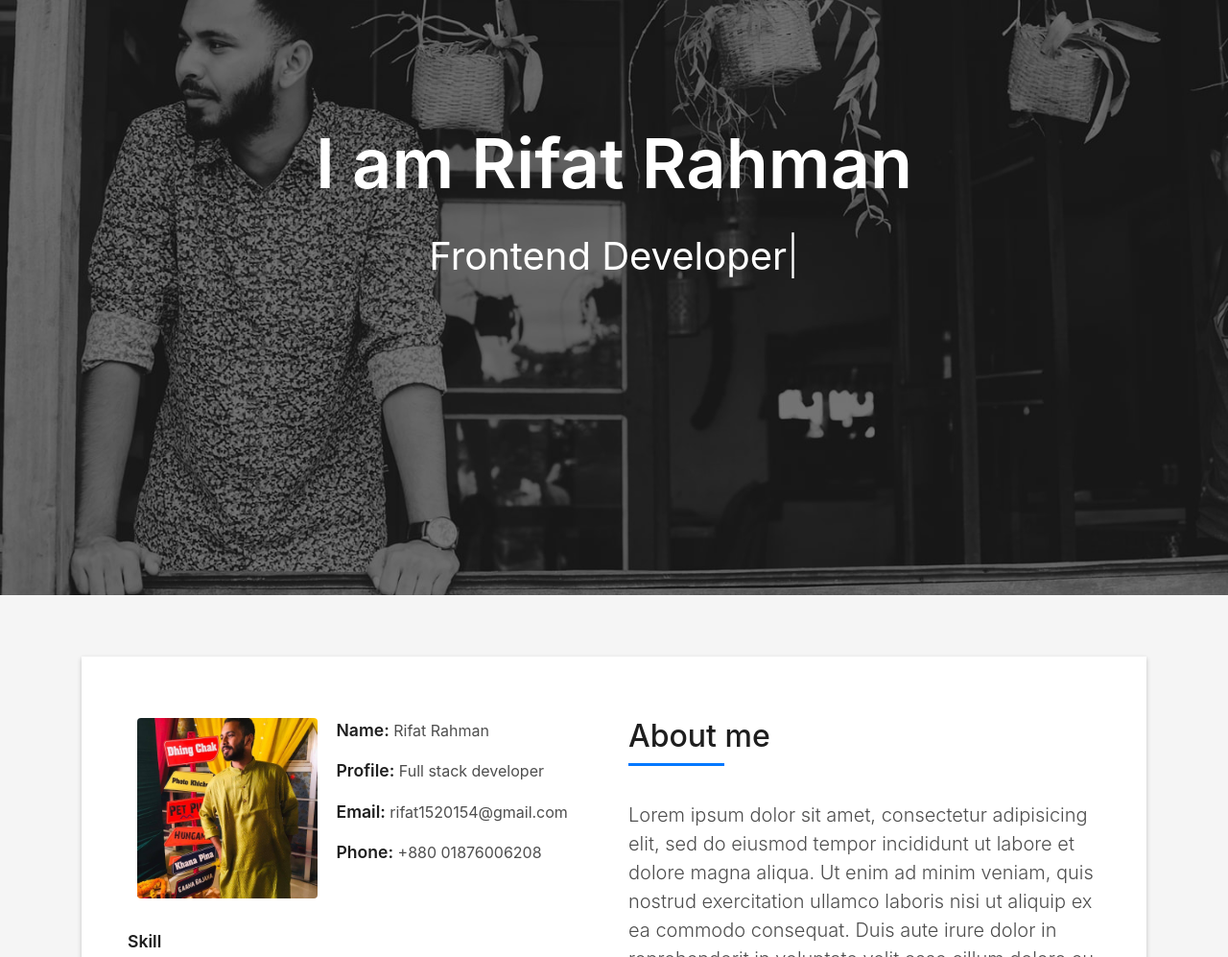
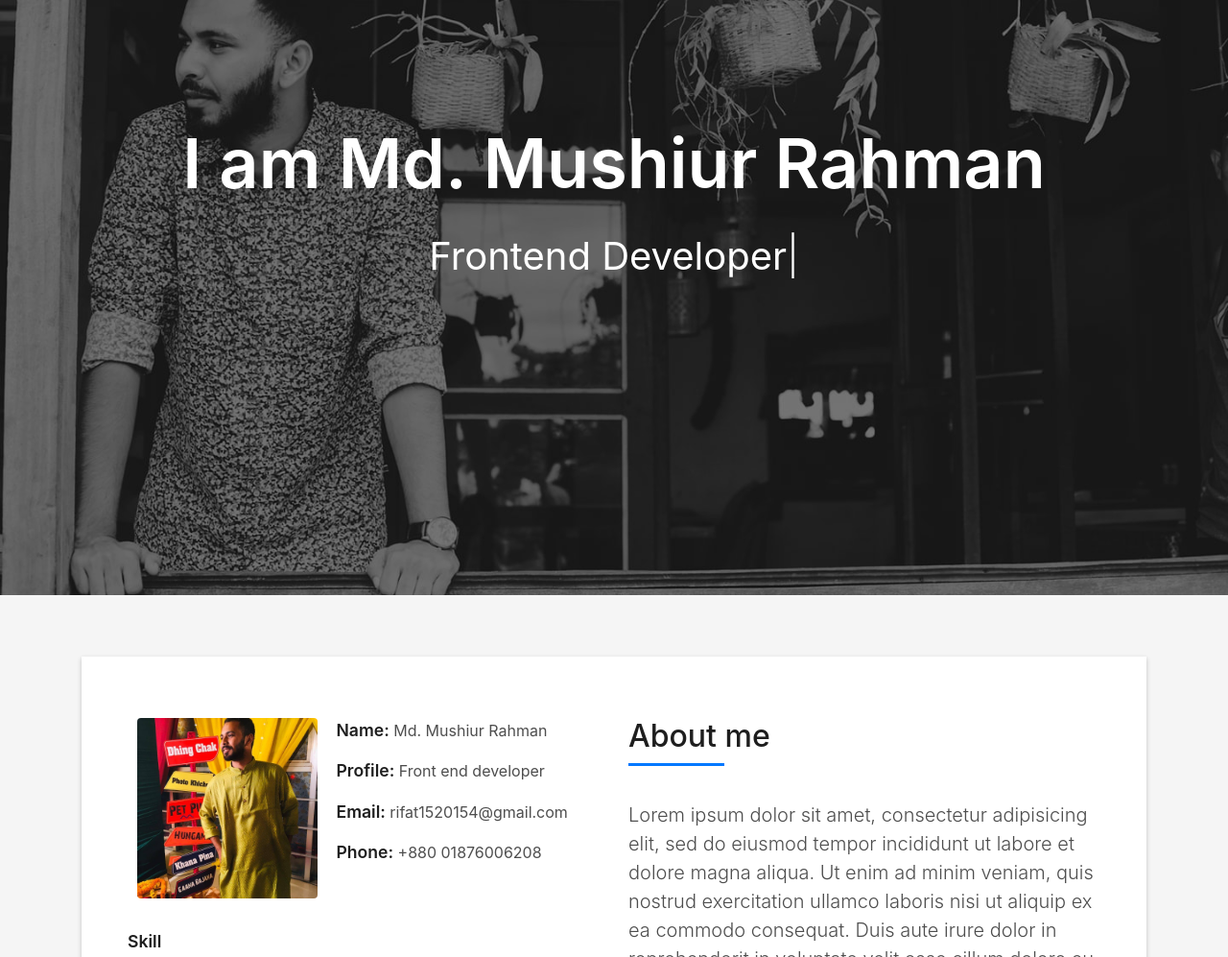
Before and after one commit to mushiur/portfolio, a plain HTML site: page index.html in a window 1280 px wide. Shown: the part 180-1177 px from the top of the page at 96% size. Drawn offline with Linux system fonts and the light colour scheme; files whose address does not match are found by name.

Commit message:
Update index.html

```diff
--- a/index.html
+++ b/index.html
@@ -72,7 +72,7 @@
       <div class="table-cell">
         <div class="container">
           <!--<p class="display-6 color-d">Hello, world!</p>-->
-          <h1 class="intro-title mb-4">I am Rifat Rahman</h1>
+          <h1 class="intro-title mb-4">I am Md. Mushiur Rahman</h1>
           <p class="intro-subtitle"><span class="text-slider-items">Web Developer,Web Designer,Frontend Developer</span><strong class="text-slider"></strong></p>
           <!-- <p class="pt-3"><a class="btn btn-primary btn js-scroll px-4" href="#about" role="button">Learn More</a></p> -->
         </div>
@@ -96,8 +96,8 @@
                   </div>
                   <div class="col-sm-6 col-md-7">
                     <div class="about-info">
-                      <p><span class="title-s">Name: </span> <span>Rifat Rahman</span></p>
-                      <p><span class="title-s">Profile: </span> <span>Full stack developer</span></p>
+                      <p><span class="title-s">Name: </span> <span>Md. Mushiur Rahman</span></p>
+                      <p><span class="title-s">Profile: </span> <span>Front end developer</span></p>
                       <p><span class="title-s">Email: </span> <span>rifat1520154@gmail.com</span></p>
                       <p><span class="title-s">Phone: </span> <span>+880 01876006208</span></p>
                     </div>
```
